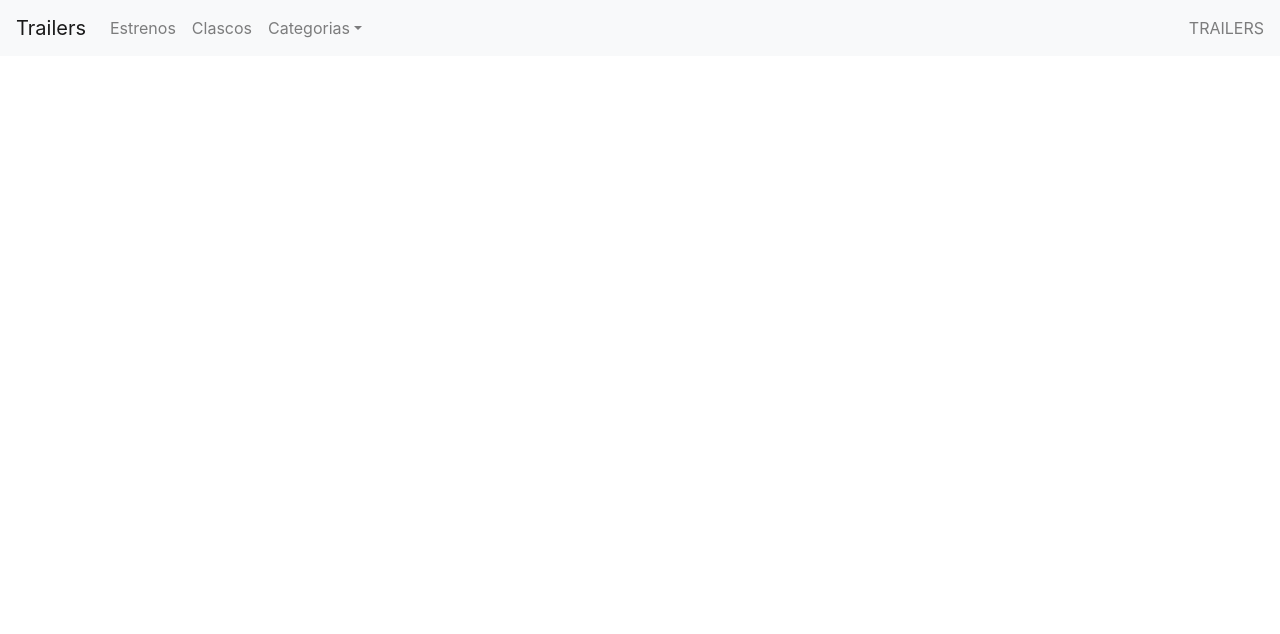
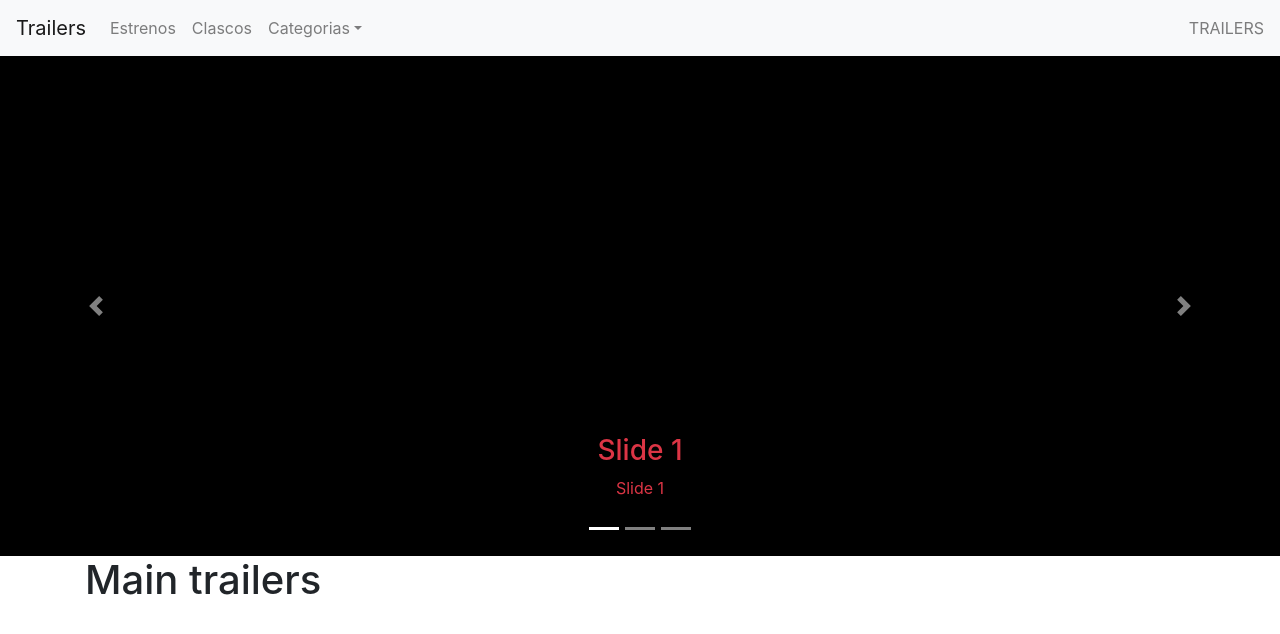
Before and after one commit to ASTQRP/trailers-app, a React (Create React App) app: page / in a window 1280 px wide. Shown: the top 634 px of the page. Built offline with nearby package versions, Linux system fonts and the light colour scheme.

Commit message:
Se anadio un jumbotron y componente pizarra

```diff
--- a/src/App.js
+++ b/src/App.js
@@ -1,18 +1,18 @@
-import React,{ Component  } from "react";
-import { Button} from 'reactstrap';
-import NavbarComponent from './Components/NavbarComponent'
-const axios = require('axios').default;
+import React, { Component } from "react";
+import { Button } from "reactstrap";
+import PizarraComponent from "./Components/PizarraComponent";
+const axios = require("axios").default;
 
-class App extends Component{
-  getVideos(){
-   console.log('tango hambre');
+class App extends Component {
+  getVideos() {
+    console.log("tango hambre");
   }
-  render(){
-  return(
-  <div>
-    <NavbarComponent></NavbarComponent>
-  </div>
-  )
+  render() {
+    return (
+      <div>
+        <PizarraComponent />
+      </div>
+    );
   }
 }
 
--- /dev/null
+++ b/src/Components/MainMovieComponent.js
@@ -0,0 +1,96 @@
+import React, { useState } from "react";
+import {
+  Carousel,
+  CarouselItem,
+  CarouselControl,
+  CarouselIndicators,
+  CarouselCaption,
+} from "reactstrap";
+
+const items = [
+  {
+    id: 1,
+    altText: "mOVIE 1",
+    caption: "Slide 1",
+  },
+  {
+    id: 2,
+    altText: "Slide 2",
+    caption: "Slide 2",
+  },
+  {
+    id: 3,
+    altText: "Slide 3",
+    caption: "Slide 3",
+  },
+];
+
+export default function MainMovie(props) {
+  const [activeIndex, setActiveIndex] = useState(0);
+  const [animating, setAnimating] = useState(false);
+
+  const next = () => {
+    if (animating) return;
+    const nextIndex = activeIndex === items.length - 1 ? 0 : activeIndex + 1;
+    setActiveIndex(nextIndex);
+  };
+
+  const previous = () => {
+    if (animating) return;
+    const nextIndex = activeIndex === 0 ? items.length - 1 : activeIndex - 1;
+    setActiveIndex(nextIndex);
+  };
+
+  const goToIndex = (newIndex) => {
+    if (animating) return;
+    setActiveIndex(newIndex);
+  };
+
+  const slides = items.map((item) => {
+    return (
+      <CarouselItem
+        className="custom-tag"
+        tag="div"
+        key={item.id}
+        onExiting={() => setAnimating(true)}
+        onExited={() => setAnimating(false)}
+      >
+        <CarouselCaption
+          className="text-danger"
+          captionText={item.caption}
+          captionHeader={item.caption}
+        />
+      </CarouselItem>
+    );
+  });
+
+  return (
+    <div>
+      <style>
+        {`.custom-tag {
+              max-width: 100%;
+              height: 500px;
+              background: black;
+            }`}
+      </style>
+      <Carousel activeIndex={activeIndex} next={next} previous={previous}>
+        <CarouselIndicators
+          items={items}
+          activeIndex={activeIndex}
+          onClickHandler={goToIndex}
+        />
+        {slides}
+        <CarouselControl
+          direction="prev"
+          directionText="Previous"
+          onClickHandler={previous}
+        />
+        <CarouselControl
+          direction="next"
+          directionText="Next"
+          onClickHandler={next}
+        />
+      </Carousel>
+    </div>
+  );
+}
--- a/src/Components/NavbarComponent.js
+++ b/src/Components/NavbarComponent.js
@@ -1,4 +1,4 @@
-import React, { useState } from 'react';
+import React, { useState } from "react";
 import {
   Collapse,
   Navbar,
@@ -11,14 +11,12 @@ import {
   DropdownToggle,
   DropdownMenu,
   DropdownItem,
-  NavbarText
-} from 'reactstrap';
+  NavbarText,
+} from "reactstrap";
 
 const NavbarComponent = (props) => {
   const [isOpen, setIsOpen] = useState(false);
-
   const toggle = () => setIsOpen(!isOpen);
-
   return (
     <div>
       <Navbar color="light" light expand="md">
@@ -30,23 +28,19 @@ const NavbarComponent = (props) => {
               <NavLink href="Extrenos">Estrenos</NavLink>
             </NavItem>
             <NavItem>
-              <NavLink href="https://github.com/reactstrap/reactstrap">Clascos</NavLink>
+              <NavLink href="https://github.com/reactstrap/reactstrap">
+                Clascos
+              </NavLink>
             </NavItem>
             <UncontrolledDropdown nav inNavbar>
               <DropdownToggle nav caret>
                 Categorias
               </DropdownToggle>
               <DropdownMenu right>
-                <DropdownItem>
-                  Terror
-                </DropdownItem>
-                <DropdownItem>
-                 Comedia
-                </DropdownItem>
+                <DropdownItem>Terror</DropdownItem>
+                <DropdownItem>Comedia</DropdownItem>
                 <DropdownItem divider />
-                <DropdownItem>
-                  Reset
-                </DropdownItem>
+                <DropdownItem>Suspenso</DropdownItem>
               </DropdownMenu>
             </UncontrolledDropdown>
           </Nav>
@@ -55,6 +49,6 @@ const NavbarComponent = (props) => {
       </Navbar>
     </div>
   );
-}
+};
 
 export default NavbarComponent;
--- /dev/null
+++ b/src/Components/PizarraComponent.js
@@ -0,0 +1,14 @@
+import React from "react";
+import NavbarComponent from "./NavbarComponent";
+import MainMovie from "./MainMovieComponent";
+import MainContainer from "./TrailersContainer";
+
+export default function PizarraComponent(props) {
+  return (
+    <div>
+      <NavbarComponent />
+      <MainMovie />
+      <MainContainer />
+    </div>
+  );
+}
--- /dev/null
+++ b/src/Components/TrailersContainer.js
@@ -0,0 +1,11 @@
+import React from "react";
+import { Container } from "reactstrap";
+export default function MainContainer(props) {
+  return (
+    <div className="trailers-container">
+      <Container>
+        <h1>Main trailers</h1>
+      </Container>
+    </div>
+  );
+}
```
